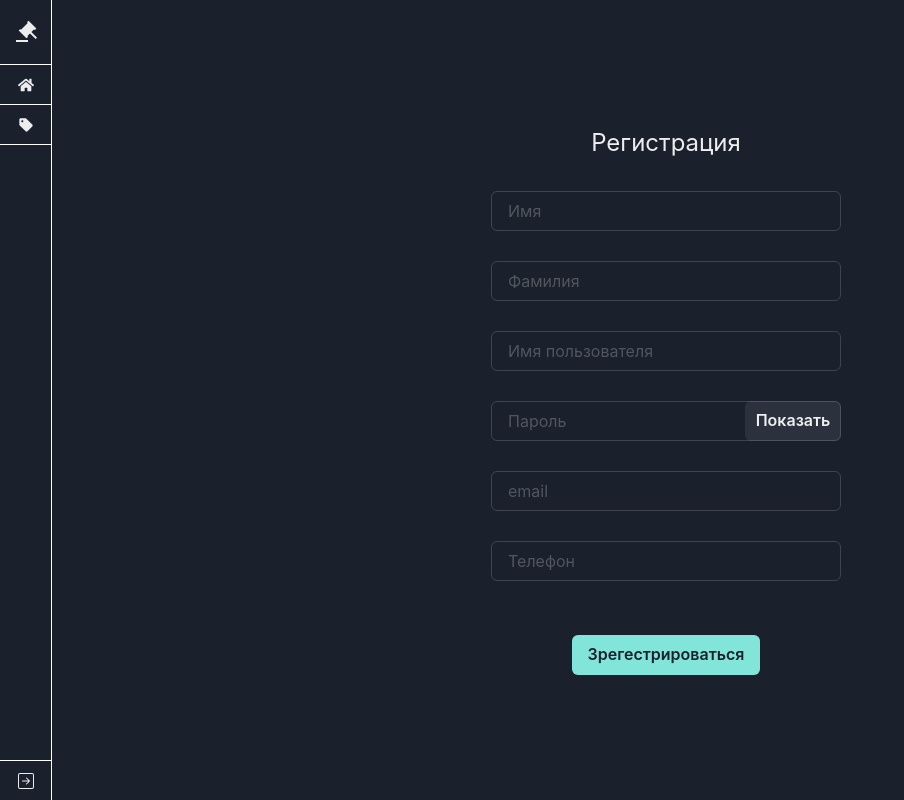
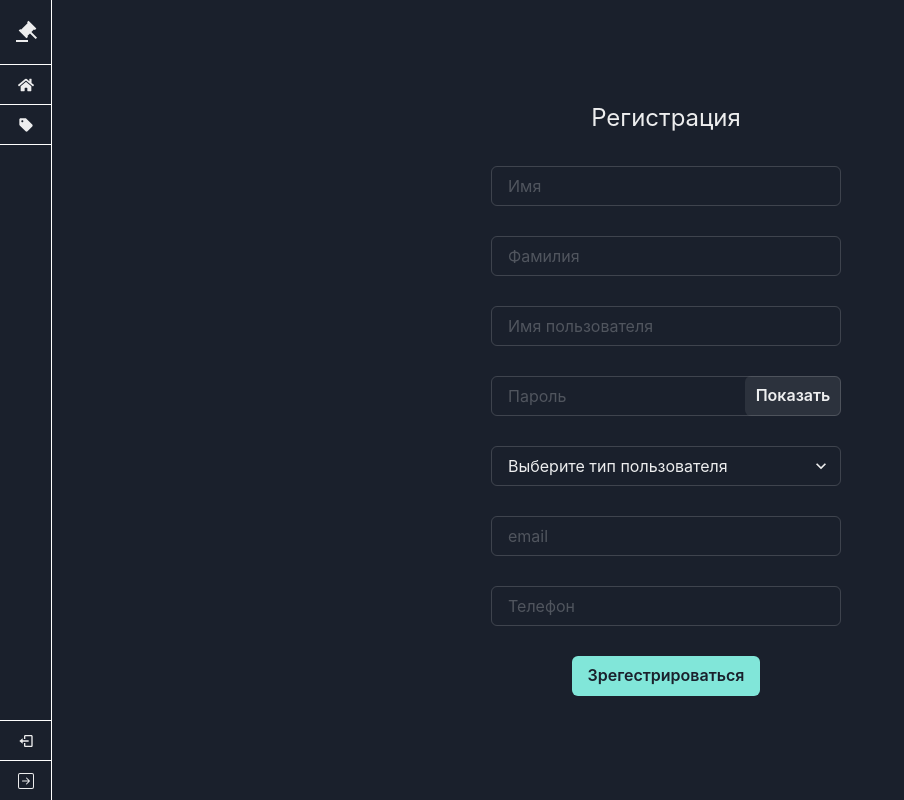
Before and after one commit to Flunt1k/polytech-auction, a React (Create React App) app in the folder client/: page /registration in a window 1280 px wide. Shown: the whole page, without its empty margins (0-904 px from the left). Built offline with nearby package versions, Linux system fonts and the light colour scheme.

Commit message:
logoutn and reg create

```diff
--- a/client/src/api/fetch.ts
+++ b/client/src/api/fetch.ts
@@ -22,7 +22,7 @@ export const appFetch = async ({
 
     const json = await response.json();
 
-    if (response.status > 200) {
+    if (response.status >= 300) {
         throw JSON.stringify({...json, failed: true});
     } else {
         return json.data;
--- a/client/src/api/index.ts
+++ b/client/src/api/index.ts
@@ -20,10 +20,14 @@ const login = async (args: {
     return response;
 };
 
+const logOut = async () => {
+    await appFetch({path: '/logout', method: 'get'});
+};
+
 // eslint-disable-next-line import/no-anonymous-default-export
 export default {
-    customer: {...customer, login},
-    seller: {...seller, login},
+    customer: {...customer, login, logOut},
+    seller: {...seller, login, logOut},
     product,
     order,
 };
--- a/client/src/components/Navigation/Navigation.tsx
+++ b/client/src/components/Navigation/Navigation.tsx
@@ -1,15 +1,19 @@
-import React, { ReactElement } from 'react';
+import React, {ReactElement} from 'react';
 import {Box, Button, Center, Flex, Icon, IconButton, Spacer} from '@chakra-ui/react';
 import {RiAuctionFill} from 'react-icons/ri';
 import {BsArrowRightSquare} from 'react-icons/bs';
+import {BiLogOut} from 'react-icons/bi';
 import {IconType} from 'react-icons';
 import {useNavigate} from 'react-router-dom';
+import {useDispatch} from 'react-redux';
+import {setToken} from '../../redux/user/actions';
+import api from '../../api';
 
 export type AsideMenuConfig = {
     openText: string;
     icon: IconType;
     aria: string;
-    path: string
+    path: string;
 };
 
 type MenuButtonProps = {
@@ -17,7 +21,7 @@ type MenuButtonProps = {
     icon: IconType;
     buttonText: string;
     aria: string;
-    onClick: () => void
+    onClick: () => void;
 };
 
 const MenuButton: React.FC<MenuButtonProps> = ({isOpen, buttonText, icon, aria, onClick}) => {
@@ -61,6 +65,14 @@ export const Navigation: React.FC<NavigationProps> = ({config}) => {
 
     const navigate = useNavigate();
 
+    const dispatch = useDispatch();
+
+    const logOutHandler = () => {
+        api.customer.logOut().then(() => {
+            dispatch(setToken(''));
+        });
+    };
+
     React.useEffect(() => {
         const navStatus = localStorage.getItem('navigation');
         setIsOpen(navStatus === 'open');
@@ -102,6 +114,29 @@ export const Navigation: React.FC<NavigationProps> = ({config}) => {
                 </Box>
                 <Spacer />
                 <Center>
+                    {isOpen ? (
+                        <Button
+                            width="100%"
+                            variant="ghost"
+                            borderRadius="0"
+                            borderTop="1px solid white"
+                            onClick={logOutHandler}
+                        >
+                            Выйти
+                        </Button>
+                    ) : (
+                        <IconButton
+                            borderTop="1px solid white"
+                            variant="ghost"
+                            borderRadius="0"
+                            aria-label={'user'}
+                            icon={<Icon as={BiLogOut} />}
+                            width="100%"
+                            onClick={logOutHandler}
+                        />
+                    )}
+                </Center>
+                <Center>
                     <IconButton
                         borderTop="1px solid white"
                         variant="ghost"
--- a/client/src/pages/auth/index.tsx
+++ b/client/src/pages/auth/index.tsx
@@ -8,9 +8,13 @@ import {
     Center,
     InputRightElement,
     InputGroup,
+    Box,
     chakra,
 } from '@chakra-ui/react';
+
 import {useForm} from 'react-hook-form';
+
+import {useNavigate} from 'react-router-dom';
 
 const AuthPage = () => {
     const {
@@ -26,6 +30,12 @@ const AuthPage = () => {
     const [show, setShow] = React.useState(false);
 
     const handleClick = () => setShow(!show);
+
+    const navigate = useNavigate();
+
+    const registrationRedirectHandler = () => {
+        navigate('/registration');
+    };
 
     const onSubmit = () => {
         return new Promise<void>((resolve) => {
@@ -97,15 +107,14 @@ const AuthPage = () => {
                         {errors?.password?.message}
                     </FormErrorMessage>
                 </FormControl>
-                <Button
-                    colorScheme="teal"
-                    isLoading={isSubmitting}
-                    type="submit"
-                    position="absolute"
-                    bottom="0"
-                >
-                    Войти
-                </Button>
+                <Box display="flex" width="100%" justifyContent="space-evenly">
+                    <Button colorScheme="teal" isLoading={isSubmitting} type="submit">
+                        Войти
+                    </Button>
+                    <Button colorScheme="blue" onClick={registrationRedirectHandler}>
+                        Зарегестрироваться
+                    </Button>
+                </Box>
             </Form>
         </Center>
     );
--- a/client/src/pages/reg/index.tsx
+++ b/client/src/pages/reg/index.tsx
@@ -9,13 +9,17 @@ import {
     chakra,
     InputRightElement,
     InputGroup,
+    Select,
 } from '@chakra-ui/react';
 import {useForm} from 'react-hook-form';
+
+import api from '../../api';
 
 const RegPage = () => {
     const {
         handleSubmit,
         register,
+        getValues,
         formState: {errors, isSubmitting},
     } = useForm({
         mode: 'onSubmit',
@@ -28,13 +32,19 @@ const RegPage = () => {
     const handleClick = () => setShow(!show);
 
     const onSubmit = () => {
-        return new Promise<void>((resolve) => {
-            setTimeout(() => {
-                console.log('submit');
+        const formData = getValues();
 
-                resolve();
-            }, 3000);
-        });
+        if (formData.userType === 'customer') {
+            delete formData.userType;
+
+            api.customer.createCustomer(formData);
+        }
+
+        if (formData.userType === 'seller') {
+            delete formData.userType;
+
+            api.seller.createCustomer(formData);
+        }
     };
 
     const Form = chakra('form', {
@@ -44,17 +54,15 @@ const RegPage = () => {
             flexDirection: 'column',
             gap: '30px',
             width: '350px',
-            height: '550px',
+            height: '600px',
             position: 'relative',
         },
     });
 
-    // name: string;
-    // lastName: string;
-    // username: string;
-    // password: string;
-    // email: string;
-    // phone: string;
+    const userTypesOptions = [
+        {label: 'Покупатель', value: 'customer'},
+        {label: 'Продавец', value: 'seller'},
+    ];
 
     return (
         <Center height="100vh">
@@ -84,17 +92,17 @@ const RegPage = () => {
                         {errors?.lastName?.message}
                     </FormErrorMessage>
                 </FormControl>
-                <FormControl isInvalid={errors?.userName}>
+                <FormControl isInvalid={errors?.username}>
                     <Input
-                        isInvalid={errors?.userName}
+                        isInvalid={errors?.username}
                         type="text"
                         placeholder="Имя пользователя"
-                        {...register('userName', {
+                        {...register('username', {
                             required: 'Пожалуйста, введите ваше имя пользователя',
                         })}
                     />
                     <FormErrorMessage position="absolute">
-                        {errors?.userName?.message}
+                        {errors?.username?.message}
                     </FormErrorMessage>
                 </FormControl>
                 <FormControl isInvalid={errors?.password}>
@@ -122,6 +130,25 @@ const RegPage = () => {
                     </InputGroup>
                     <FormErrorMessage position="absolute">
                         {errors?.password?.message}
+                    </FormErrorMessage>
+                </FormControl>
+                <FormControl isInvalid={errors?.userType}>
+                    <Select
+                        placeholder="Выберите тип пользователя"
+                        {...register('userType', {
+                            required: 'Пожалуйста, выберите тип пользователя',
+                        })}
+                    >
+                        {userTypesOptions?.map((el, i) => {
+                            return (
+                                <option key={i} value={el.value}>
+                                    {el.label}
+                                </option>
+                            );
+                        })}
+                    </Select>
+                    <FormErrorMessage position="absolute">
+                        {errors?.userType?.message}
                     </FormErrorMessage>
                 </FormControl>
                 <FormControl isInvalid={errors?.email}>
@@ -154,13 +181,7 @@ const RegPage = () => {
                         {errors?.phone?.message}
                     </FormErrorMessage>
                 </FormControl>
-                <Button
-                    colorScheme="teal"
-                    isLoading={isSubmitting}
-                    type="submit"
-                    position="absolute"
-                    bottom="0"
-                >
+                <Button colorScheme="teal" isLoading={isSubmitting} type="submit">
                     Зрегестрироваться
                 </Button>
             </Form>
```
Also changed, not shown: 1 other file (tests, documents, lock files or other folders).
